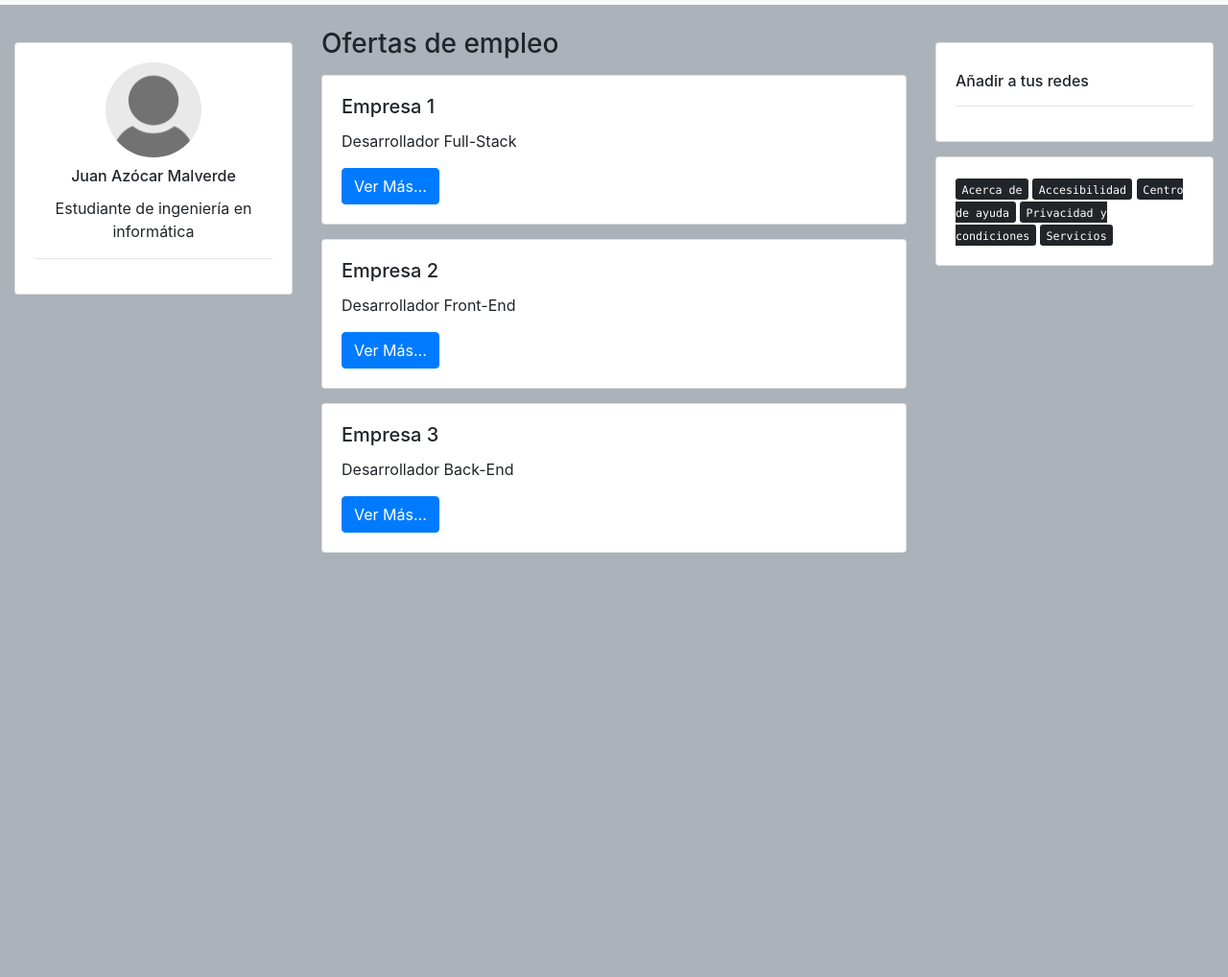
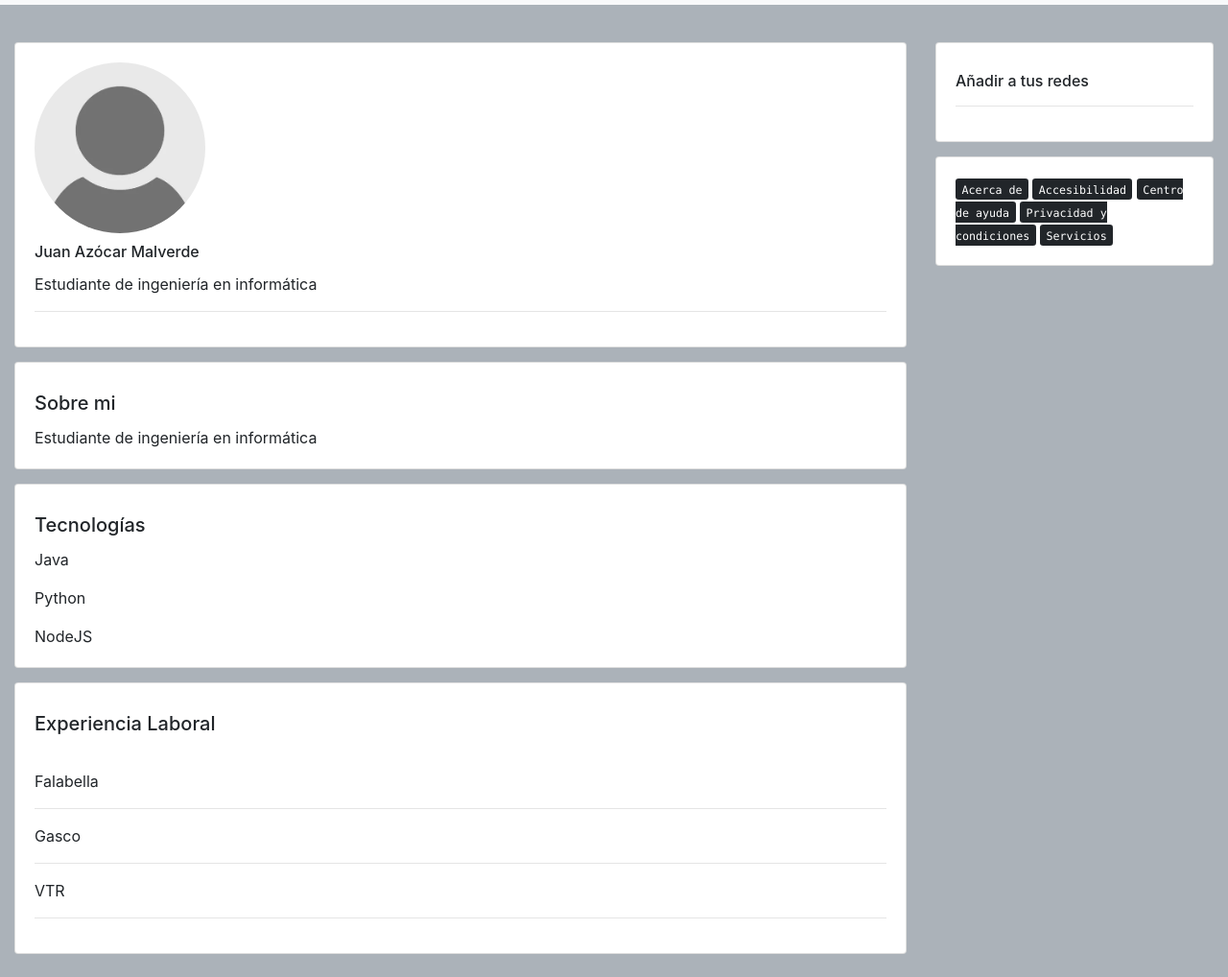
Before and after one commit to juanazocarmalverde/primer-trabajo-mp, a plain HTML site: page profile.html in a window 1280 px wide. Shown: the part 51-1069 px from the top of the page at 96% size. Before the commit the page ends 800 px from the top, so only its background shows below. Drawn offline with nearby package versions, Linux system fonts and the light colour scheme.

Commit message:
first commit

```diff
--- a/css/style.css
+++ b/css/style.css
@@ -3,3 +3,9 @@
     height:50%;
     border-radius: 150px;
 }
+
+.circle-image-min {
+    width:20%;
+    height:20%;
+    border-radius: 150px;
+}
--- a/profile.html
+++ b/profile.html
@@ -39,40 +39,48 @@
       <br/>
       <div class="container-fluid">
         <div class="row">
-            <div class="col-3">
+            <div class="col-9">
                 <div class="card" style="margin-top: 15px;">
-                    <div class="card-body" style="text-align: center;">
-                        <img src='img/default-user-icon.webp' class='circle-image' />
+                    <div class="card-body">
+                        <img src='img/default-user-icon.webp' class='circle-image-min' />
                         <h6 class="card-title" style="margin-top: 10px;">Juan Azócar Malverde</h6>
                         <p class="card-text">Estudiante de ingeniería en informática</p>
                         <hr/>
                     </div>
                   </div>
-            </div>
-            <div class="col-6">
-                <h3 class="card-title">Ofertas de empleo</h3>
-                <div class="card" style="margin-top: 15px;">
+
+                  <div class="card" style="margin-top: 15px;">
                     <div class="card-body">
-                        <h5 class="card-title">Empresa 1</h5>
-                        <p class="card-text">Desarrollador Full-Stack</p>
-                        <a href="#" class="btn btn-primary">Ver Más...</a>
+                        <h5 class="card-title" style="margin-top: 10px;">Sobre mi</h5>
+                        <p class="card-text">Estudiante de ingeniería en informática</p>
+
                     </div>
                   </div>
+
                   <div class="card" style="margin-top: 15px;">
                     <div class="card-body">
-                        <h5 class="card-title">Empresa 2</h5>
-                        <p class="card-text">Desarrollador Front-End</p>
-                        <a href="#" class="btn btn-primary">Ver Más...</a>
+                        <h5 class="card-title" style="margin-top: 10px;">Tecnologías</h5>
+                        <p class="card-text">Java</p>
+                        <p class="card-text">Python</p>
+                        <p class="card-text">NodeJS</p>
+
                     </div>
                   </div>
-                  <div class="card" style="margin-top: 15px;" >
+
+                  <div class="card" style="margin-top: 15px;">
                     <div class="card-body">
-                        <h5 class="card-title">Empresa 3</h5>
-                        <p class="card-text">Desarrollador Back-End</p>
-                        <a href="#" class="btn btn-primary">Ver Más...</a>
+                        <h5 class="card-title" style="margin-top: 10px;">Experiencia Laboral</h5>
+                        <BR/>
+                        <p class="card-text">Falabella</p>
+                        <hr/>
+                        <p class="card-text">Gasco</p>
+                        <hr/>
+                        <p class="card-text">VTR</p>
+                        <hr/>
                     </div>
                   </div>
             </div>
+
             <div class="col-3">
                 <div class="card" style="margin-top: 15px;">
                     <div class="card-body">
@@ -91,7 +99,11 @@
             </div>
           </div>
       </div>
-
+      <div class="container-fluid">
+        <div class="row">
+            <div class="col-12"><br/></div>
+        </div>
+      </div>
     <script src="https://code.jquery.com/jquery-3.4.1.slim.min.js"></script>
     <script src="https://cdn.jsdelivr.net/npm/popper.js@1.16.0/dist/umd/popper.min.js"></script>
     <script src="https://stackpath.bootstrapcdn.com/bootstrap/4.4.1/js/bootstrap.min.js"></script>
```
Also changed, not shown: index.html (+2 -2 lines).
